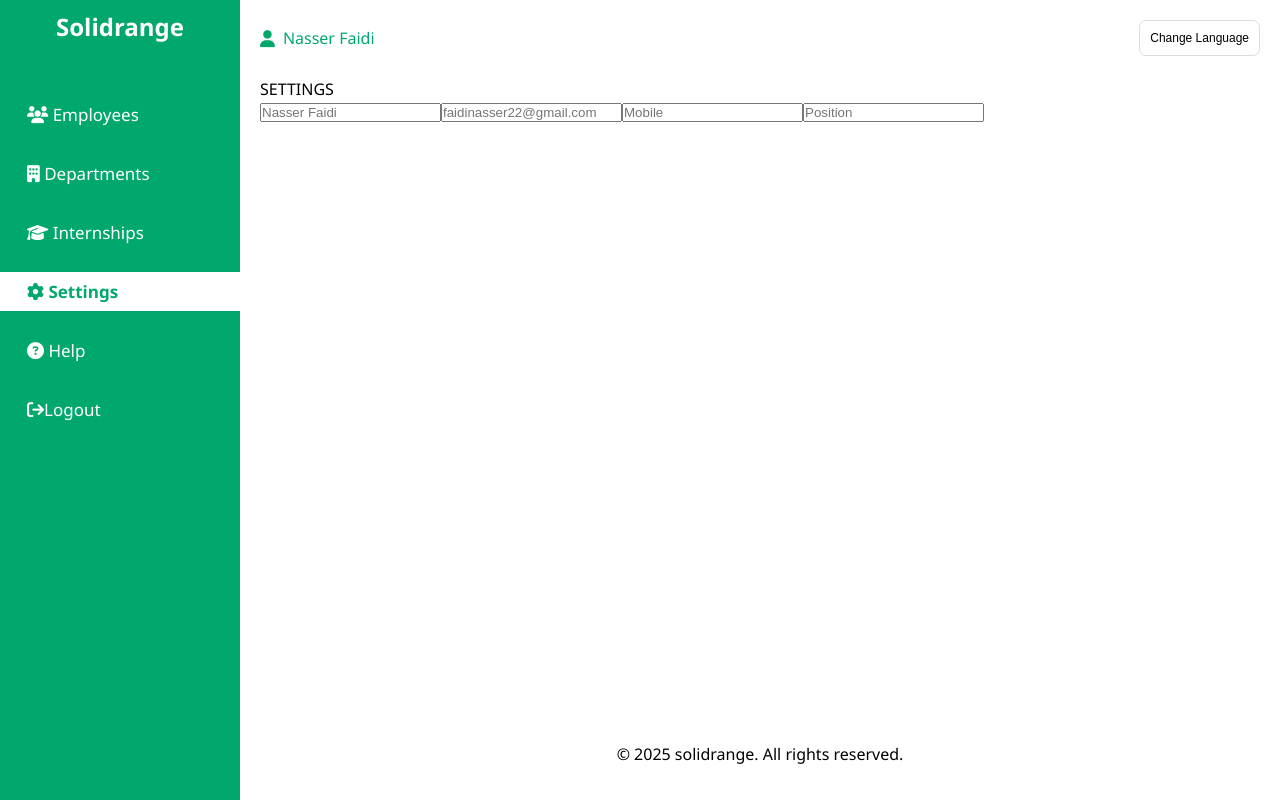
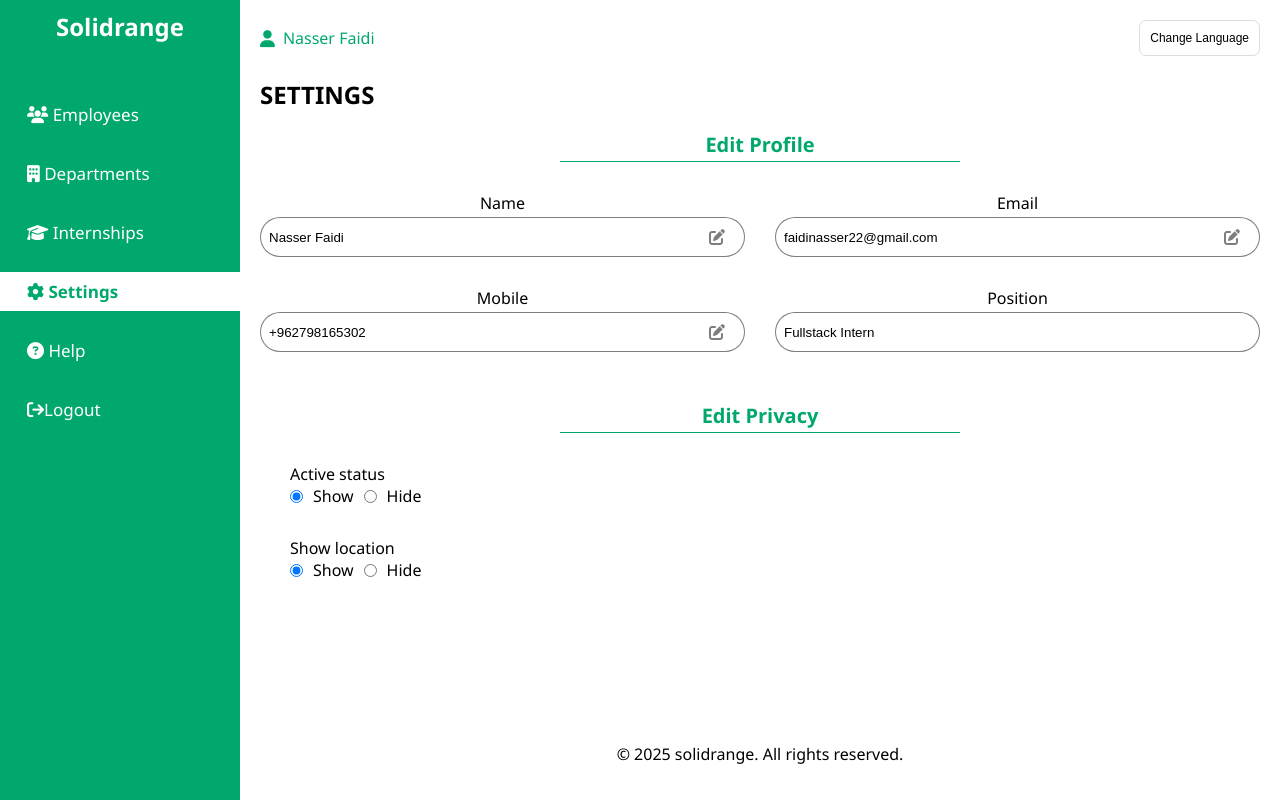
Before and after one commit to nasserfaidi/NFproject, an Angular app in the folder nf/: page /settings in a window 1280 px wide. Built offline with nearby package versions, Linux system fonts and the light colour scheme.

Commit message:
"i did a little more adjusments on settings section"

```diff
--- a/nf/src/app/settings/settings.html
+++ b/nf/src/app/settings/settings.html
@@ -1,13 +1,66 @@
-<p class="setting-label">SETTINGS</p>
-<div>
-    <div>
-        <input type="text" placeholder="Nasser Faidi">
-        <input type="text" placeholder="faidinasser22@gmail.com">
-        <input type="text" placeholder="Mobile">
-        <input type="text" placeholder="Position">
+<p class="settings-label">SETTINGS</p>
+<p class="section-settings">Edit Profile</p>
+<div class="settiings-opt">
+
+    <div class="row-container">
 
 
+        <div class="set-container">
+            <div class="label-box">Name</div>
+            <div class="inner-content">
+                <input class="opt-decoration" type="text" [value]="'Nasser Faidi'">
+                <i class="fas fa-edit" title="edit"></i>
+            </div>
+        </div>
+        <div class="set-container">
+            <div class="label-box">Email</div>
+            <div class="inner-content">
+                <input class="opt-decoration" type="email" [value]="'faidinasser22@gmail.com'">
+                <i class="fas fa-edit" title="edit"></i>
+            </div>
+        </div>
+    </div>
 
+    <div class="row-container">
 
+        <div class="set-container">
+            <div class="label-box">Mobile</div>
+            <div class="inner-content">
+                <input class="opt-decoration" type="tel" [value]="'+962798165302'">
+                <i class="fas fa-edit" title="edit"></i>
+            </div>
+        </div>
+        <div class="set-container">
+            <div class="label-box">Position</div>
+            <div class="inner-content">
+                <input class="opt-decoration" type="text" [value]="'Fullstack Intern'" readonly>
+            </div>
+        </div>
     </div>
 </div>
+
+<p class="section-settings">Edit Privacy</p>
+    <div class="status-option">
+        <div class="status-label-container">
+            <p>Active status</p>
+        </div>
+        <div class="status-radio-container">
+            <input type="radio" id="show-status" name="active-status" value="show" checked>
+            <label for="show-status">Show</label>
+
+            <input type="radio" id="hide-status" name="active-status" value="hide">
+            <label for="hide-status">Hide</label>
+        </div>
+    </div>
+    <div class="status-option">
+        <div class="status-label-container">
+            <p>Show location</p>
+        </div>
+        <div class="status-radio-container">
+            <input type="radio" id="show-location" name="location-status" value="show" checked>
+            <label for="show-status">Show</label>
+
+            <input type="radio" id="hide-status" name="location-status" value="hide">
+            <label for="hide-status">Hide</label>
+        </div>
+    </div>
--- a/nf/src/app/settings/settings.scss
+++ b/nf/src/app/settings/settings.scss
@@ -0,0 +1,88 @@
+@use '_variables' as *;
+
+.settings-label {
+    font-size: x-large;
+    font-weight: bold;
+    margin-bottom: 20px;
+}
+
+.settings-opt {
+    width: 100%;
+}
+
+.row-container {
+display: grid;
+grid-template-columns: 1fr 1fr;
+align-items: center;
+gap: 30px;
+}
+
+.section-settings {
+    font-size: 20px;
+    font-weight:bold;
+    text-align: center;
+    border-bottom: 1px solid $primary-color;
+    margin-bottom: 30px;
+    margin-top: 20px;
+    color: $primary-color;
+    margin-left: auto;
+    margin-right: auto;
+    width: 400px;
+    padding-bottom: 3px;
+}
+
+.opt-decoration {
+    width: 100%;
+    height: 40px;
+    border-radius: 20px;
+    padding: 8px 8px;
+    border : 1px solid $secondary-text;
+}
+
+.set-container {
+    display: flex;
+    flex-direction: column;
+    gap: 3px;
+    margin-bottom: 30px;
+}
+
+.label-box {
+    text-align: center;
+    margin-bottom: 0;
+        font-size: 16px;
+    color: $text-color;
+    font-weight: 500;
+}
+
+
+i {
+    position: absolute;
+    color: $secondary-text;
+    top: 50%;
+    right: 20px;
+    transform: translateY(-50%);
+    cursor: pointer;
+}
+
+.inner-content {
+position: relative;
+}
+
+.status-option {
+    align-items: center;
+    gap:20px;
+    width: 600px;
+    margin: 30px;
+}
+
+.status-label-container {
+    font-weight: 550;
+    font-size: 16px;
+    color: $text-color;
+}
+
+.status-radio-container {
+    display: flex;
+    gap: 10px;
+    align-items: center;
+}
```
